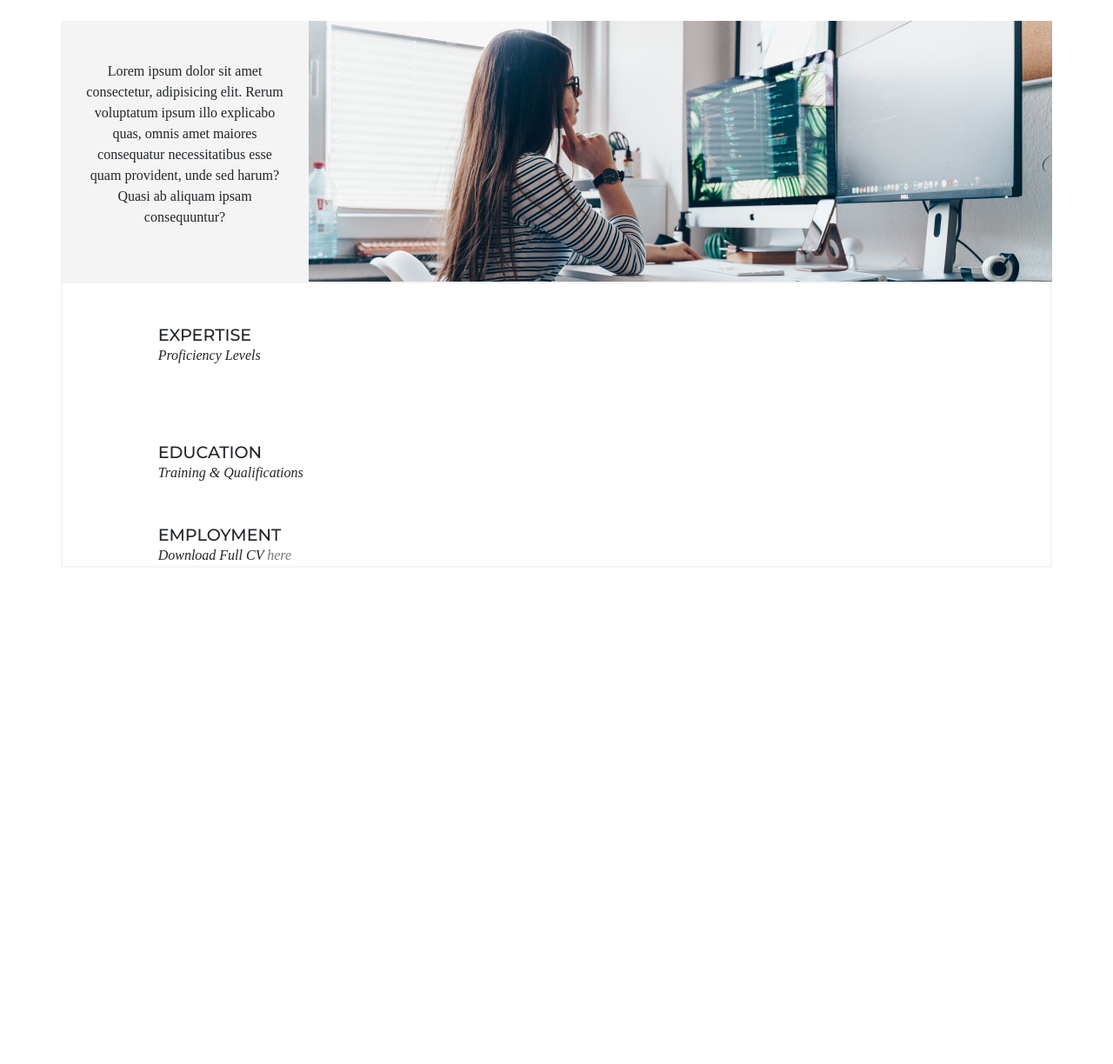
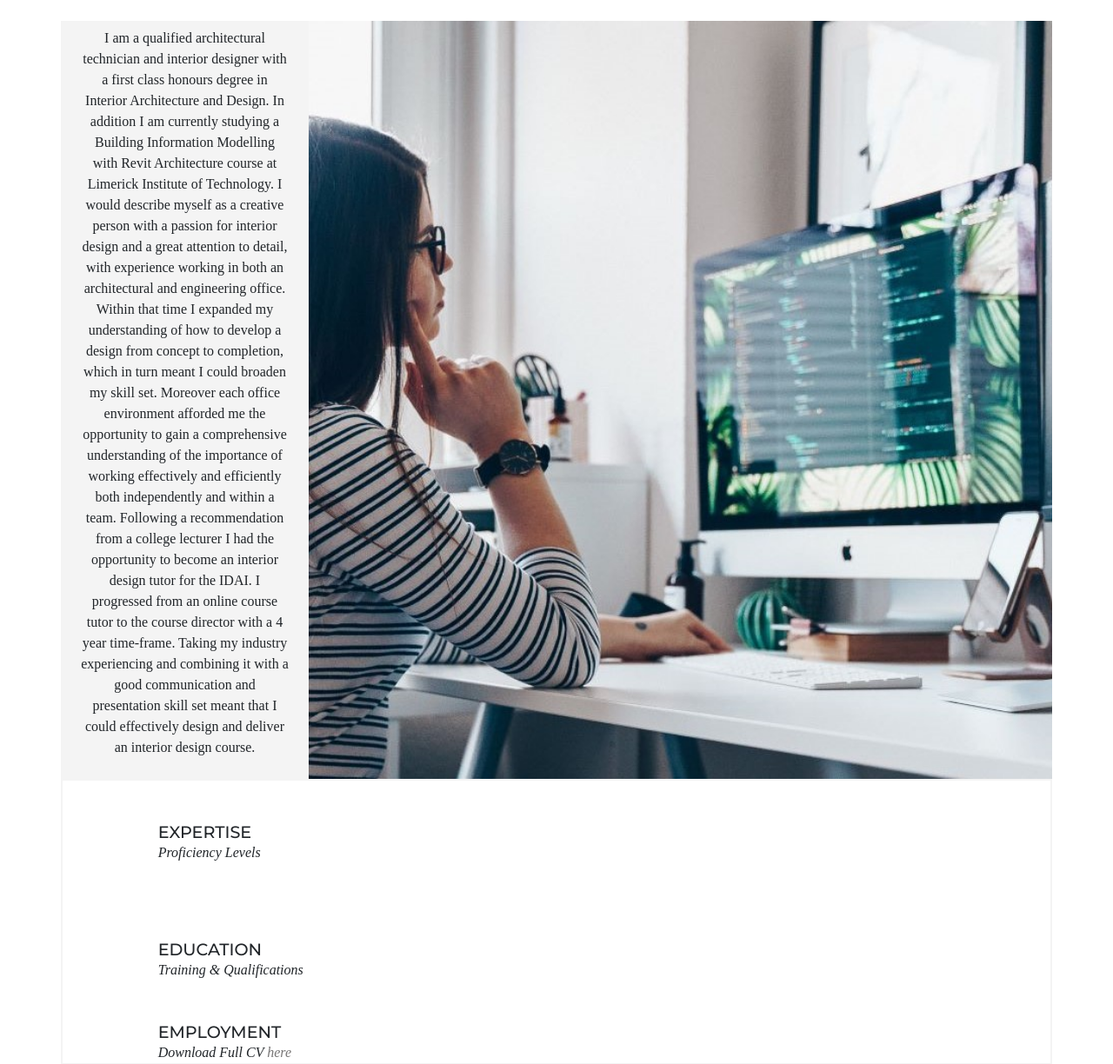
Before and after one commit to coderbeez/interior-architect, a Django app: page /about/ in a window 1280 px wide. Shown: the part 133-1357 px from the top of the page at 87% size. Before the commit the page ends 777 px from the top, so only its background shows below. Run offline with Django 3.2, Linux system fonts and the light colour scheme; data that the repository does not hold is empty; some libraries are stand-ins or nearby versions; some web fonts are replaced.

Commit message:
Replace lorem ipsum

```diff
--- a/iaproject/cv/templates/cv/about.html
+++ b/iaproject/cv/templates/cv/about.html
@@ -5,9 +5,9 @@
 <header class="row mt-3" data-page="{{ title }}">
     <div class="col-12 col-md-4 col-lg-3 bg-color--stone d-flex">
         <p class="text-center align-self-center p-2">
-            Lorem ipsum dolor sit amet consectetur, adipisicing elit. Rerum
-            voluptatum ipsum illo explicabo quas, omnis amet maiores consequatur necessitatibus esse quam provident,
-            unde sed harum? Quasi ab aliquam ipsam consequuntur?
+I am a qualified architectural technician and interior designer with a first class honours degree in Interior Architecture and Design.  In addition I am currently studying a Building Information Modelling with Revit Architecture course at Limerick Institute of Technology.
+I would describe myself as a creative person with a passion for interior design and a great attention to detail, with experience working in both an architectural and engineering office.  Within that time I expanded my understanding of how to develop a design from concept to completion, which in turn meant I could broaden my skill set.  Moreover each office environment afforded me the opportunity to gain a comprehensive understanding of the importance of working effectively and efficiently both independently and within a team.
+Following a recommendation from a college lecturer I had the opportunity to become an interior design tutor for the IDAI.  I progressed from an online course tutor to the course director with a 4 year time-frame.  Taking my industry experiencing and combining it with a good communication and presentation skill set meant that I could effectively design and deliver an interior design course.
         </p>
     </div>
     <div class="col-12 col-md-8 col-lg-9 p-0 bg-img--work">
```
